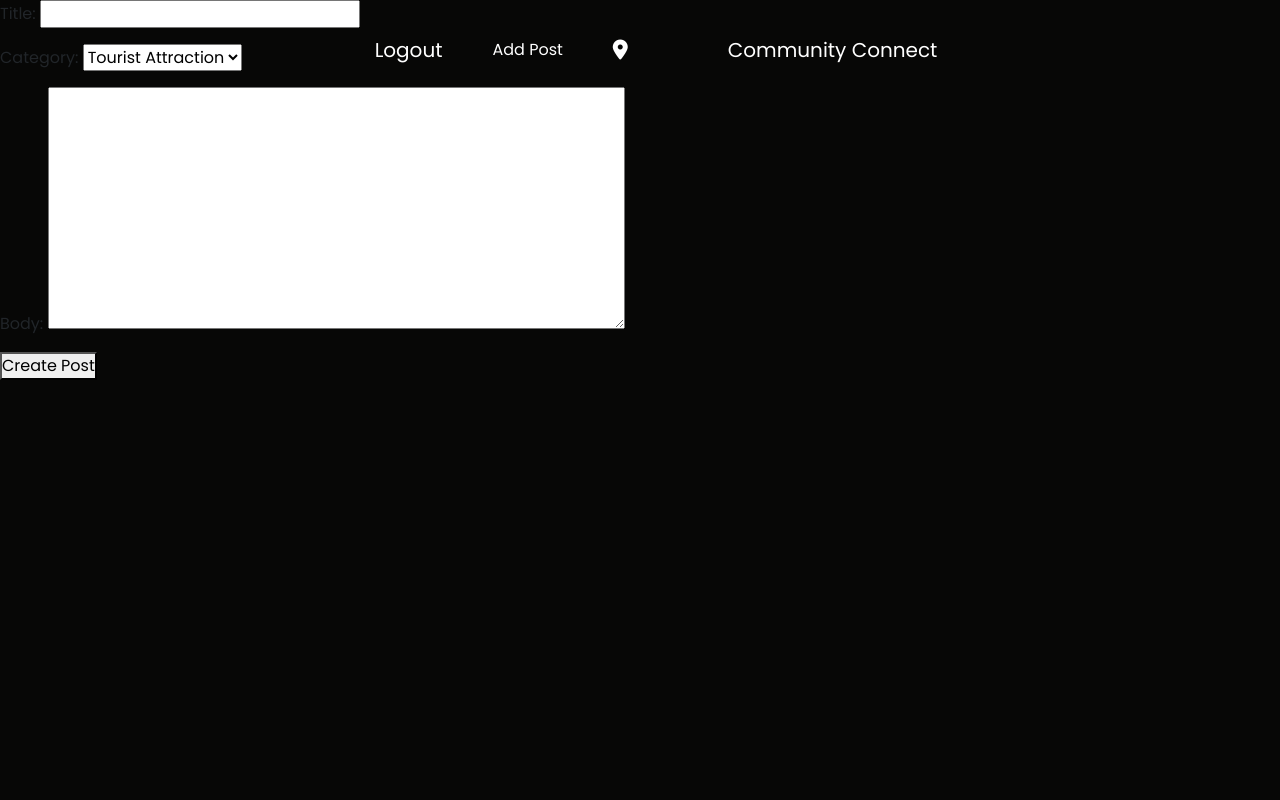
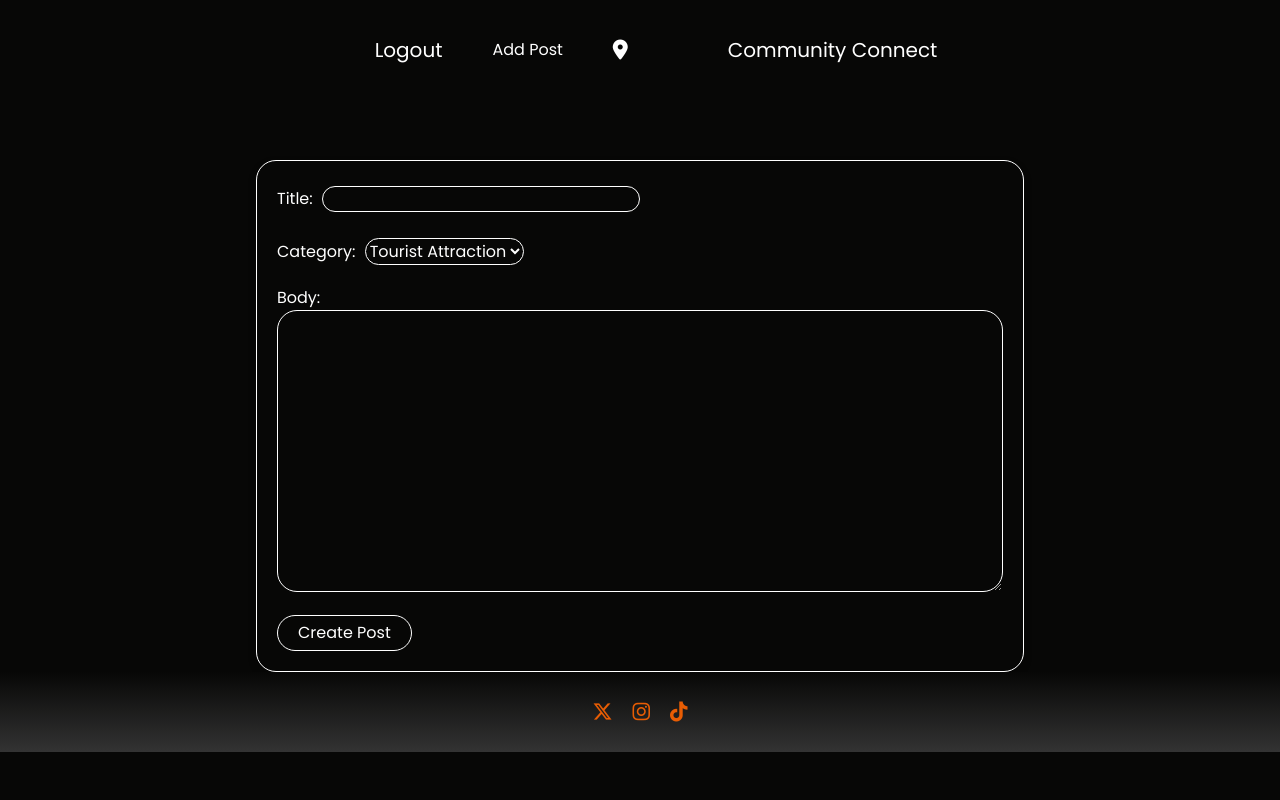
Before and after one commit to SabrinaStoekly/dublinblog, a Django app: page /add_post/ in a window 1280 px wide. Run offline with Django 3.2, Linux system fonts and the light colour scheme; the visitor is signed in with stand-in values (Sample User, id 1); some libraries are stand-ins or nearby versions.

Commit message:
Adding CSS to improve the overall appearance and user experience of the website

```diff
--- a/blog/models.py
+++ b/blog/models.py
@@ -60,7 +60,6 @@ class Comment(models.Model):
     post = models.ForeignKey(Post, on_delete=models.CASCADE,
                              related_name="comments")
     author = models.CharField(max_length=80)
-    email = models.EmailField()
     body = models.TextField()
     created_on = models.DateTimeField(default=timezone.now)
     approved = models.BooleanField(default=False)
--- a/blog/views.py
+++ b/blog/views.py
@@ -114,24 +114,27 @@ class UpdatePost(View):
             "post": post,
             "comments": comments,
             "liked": liked,
-            "comment_form": CommentForm()
+            "comment_form": CommentForm(),
+            "form": UpdatePostForm(instance=post),
         }
 
         return render(request, self.template_name, context)
 
     def post(self, request, slug, *args, **kwargs):
         post = get_object_or_404(Post, slug=slug)
-        comment_form = CommentForm(request.POST)
+        form = UpdatePostForm(request.POST, instance=post)
 
-        if comment_form.is_valid():
-            comment = comment_form.save(commit=False)
-            comment.post = post
-            comment.approved = True
-            comment.save()
-        else:
-             comment_form = CommentForm()
+        if form.is_valid():
+            form.save()
+            return redirect("post_detail", slug=slug)
 
-        return redirect("post_detail", slug=slug)
+        context = {
+            "post": post,
+            "comment_form": CommentForm(),
+            "form": form,
+        }
+
+        return render(request, self.template_name, context)
 
 
 # View to delete a post
--- a/setup/settings.py
+++ b/setup/settings.py
@@ -32,7 +32,7 @@ SECRET_KEY = os.environ.get('SECRET_KEY')
 # SECURITY WARNING: don't run with debug turned on in production!
 DEBUG = True
 
-ALLOWED_HOSTS = ['dublinblog.herokuapp.com','8000-sabrinastoek-dublinblog-rr7o0kyxzz5.ws-eu105.gitpod.io', 'dublinblog-2feb15d5c713.herokuapp.com']
+ALLOWED_HOSTS = ['dublinblog.herokuapp.com','localhost', 'dublinblog-2feb15d5c713.herokuapp.com']
 
 
 # Application definition
--- a/static/css/style.css
+++ b/static/css/style.css
@@ -416,9 +394,48 @@ a:hover {
 }
 
 
+/* Add Post */
+/* Update Post */
+
+.post-container {
+    width: 60%;
+    margin: auto;
+    margin-top: 20vh;
+    border: 1.5px solid white;
+    border-radius: 20px;
+    padding: 20px;
+    box-shadow: 0 4px 8px rgba(0, 0, 0, 0.2);
+    color: #fff;
+}
+
+.post-form input{
+    color: #fff;
+    background-color: #070706;
+    border: 1.5px solid white;
+    border-radius: 20px;
+    margin: 5px;
+}
+
+.post-form select{
+    color: #fff;
+    background-color: #070706;
+    border: 1.5px solid white;
+    border-radius: 20px;
+    margin: 5px;
+}
+
+.post-form textarea{
+    color: #fff;
+    width: 100%;
+    background-color: #070706;
+    border: 1.5px solid white;
+    border-radius: 20px;
+    padding: 20px;
+}
+
 /* Delete Post */
 
-.delete-post-container {
+.delete-post-container{
     text-align: center;
     display: flex;
     flex-direction: column;
@@ -428,14 +445,12 @@ a:hover {
     color: #fff;
 }
 
-/* Styles for delete post message */
 .delete-post-message {
     font-size: 18px;
     margin-bottom: 20px;
 }
 
-/* Styles for the delete button */
-.delete-button {
+.button {
     color: #fff;
     background-color: #070706;
     border: 1.5px solid #fff;
@@ -509,3 +552,91 @@ a:hover {
     height: 100vh;
     color: #fff;
 }
+
+/* Footer */
+
+footer {
+    display: flex;
+    justify-content: center;
+    align-items: center;
+    font-size: 20px;
+    height: 80px;
+    background: linear-gradient(to bottom, #070706, #333);
+}
+
+footer a {
+    text-decoration: none;
+    color: #e85d04;
+    margin: 0 10px;
+    transition: color 0.3s;
+}
+
+footer a:hover {
+    color: #fff;
+}
+
+/* media */
+
+@media screen and (max-width: 950px){
+    .about-us-content {
+        padding-right: 15px;
+        padding-left: 15px;
+    }
+
+    .post-list-container {
+        width: 80%;
+    }
+
+    .post-list-container-all-posts {
+        width: 80%;
+    }
+
+    .post-container {
+        width: 90%;
+    }
+
+    .comments-container {
+        width: 90%;
+    }
+
+    .individual-comments {
+        width: 45%;
+    }
+}
+
+
+@media  (max-width: 768px){
+    .link-item {
+        text-align: center;
+        margin: 0 15px;
+    }
+
+    .link-item a {
+        padding: 10px;
+        font-size: 16px;
+    }
+
+    .community{
+        text-align: center;
+        font-size: 14px;
+    }
+
+    .comments-container {
+        display: block;
+    }
+
+    .comment-form-container {
+        width: 90%;
+    }
+
+    .individual-comments {
+        width: 80%;
+        margin-top: 15px;
+        float: left;
+    }
+
+    .login-container{
+        margin-top: 20%;
+    }
+
+}
--- a/templates/account/login.html
+++ b/templates/account/login.html
@@ -6,14 +6,14 @@
 {% block head_title %}{% trans "Sign In" %}{% endblock head_title %}
 
 {% block content %}
-<div class="login-container ">
+<div class="login-container">
   <h1>{% trans "Sign In" %}</h1>
 
   <p>{% blocktrans %}If you have not created an account yet,<br> then please
   <a href="{{ signup_url }}">sign up</a> first.{% endblocktrans %}</p>
 
 
-  <form class="login" method="POST" action="{% url 'account_login' %}">
+  <form method="POST" action="{% url 'account_login' %}">
     {% csrf_token %}
     {{ form.as_p }}
     {% if redirect_field_value %}
@@ -21,5 +21,5 @@
     {% endif %}
     <button class="sign-out-in-button" type="submit">{% trans "Sign In" %}</button>
   </form>
-</div>
+<div>
 {% endblock content %}
--- a/templates/account/signup.html
+++ b/templates/account/signup.html
@@ -1,10 +1,11 @@
-{% extends "account/base.html" %}
+{% extends "base.html" %}
 
 {% load i18n %}
 
 {% block head_title %}{% trans "Signup" %}{% endblock head_title %}
 
 {% block content %}
+<div class="login-container">
 <h1>{% trans "Sign Up" %}</h1>
 
 <p>{% blocktrans %}Already have an account? Then please <a href="{{ login_url }}">sign in</a>.{% endblocktrans %}</p>
@@ -17,5 +18,6 @@
   {% endif %}
   <button type="submit">{% trans "Sign Up" %} &raquo;</button>
 </form>
+</div>
 
 {% endblock content %}
--- a/templates/add_post.html
+++ b/templates/add_post.html
@@ -1,10 +1,11 @@
 {% extends "base.html" %}
 
-
 {% block content %}
-<form method="post" enctype="multipart/form-data">
+<div class="post-container">
+  <form method="post" enctype="multipart/form-data" class="post-form">
     {% csrf_token %}
     {{ form.as_p }}
-    <button type="submit">Create Post</button>
-</form>
-{%endblock%}
+    <button type="submit" class="button">Create Post</button>
+  </form>
+</div>
+{% endblock %}
--- a/templates/base.html
+++ b/templates/base.html
@@ -42,18 +42,24 @@
             <li class="link-item">
                 <a href="{% url 'home' %}"> <i class="fa-solid fa-location-dot" class="logo"></i></a>
             </li>
-            <li class="link-item">
+            <li class="link-item community">
                 <a href="{% url 'view_all_posts' %}"> Community Connect </a>
             </li>
         </ul>
     </nav>
-
    <main>
     {% block content %}
     <!-- Content Goes here -->
     {% endblock content %}
 </main>
 
+    <!-- Footer -->
+    <footer class="">
+            <a href="https://twitter.com/?lang=pt" target="_blank" rel="noopener" aria-label="visit our Twitter page"><i class="fa-brands fa-x-twitter"></i></a>
+            <a href="https://www.instagram.com/" target="_blank" rel="noopener" aria-label="visit our Instagram page"><i class="fa-brands fa-instagram"></i></a>
+            <a href="https://www.tiktok.com/en/" target="_blank" rel="noopener" aria-label="visit our TikTok page"><i class="fa-brands fa-tiktok"></i></a>
+    </footer>
+
 <script src="https://kit.fontawesome.com/81e5b05463.js" crossorigin="anonymous"></script>
 
 </body>
--- a/templates/delete_post.html
+++ b/templates/delete_post.html
@@ -12,7 +12,7 @@
         <form method="post">
             {% csrf_token %}
             <p><em>This action cannot be undone!</em></p>
-            <button class="delete-button">Delete</button>
+            <button class="button">Delete</button>
         </form>
     </div>
 </div>
```
Also changed, not shown: other parts of static/css/style.css (+47 -41 lines), templates/post_detail.html (+10 -13 lines), templates/update_post.html (+9 -7 lines).
